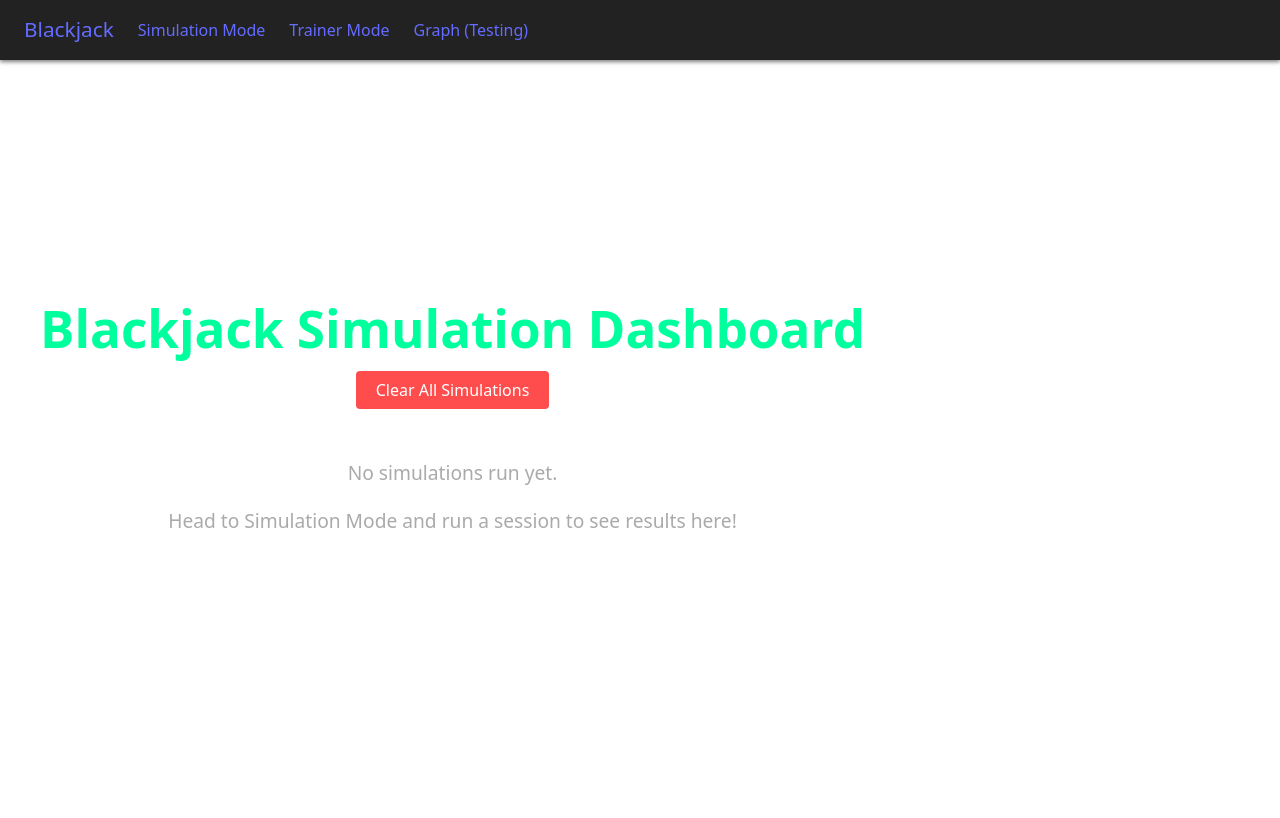
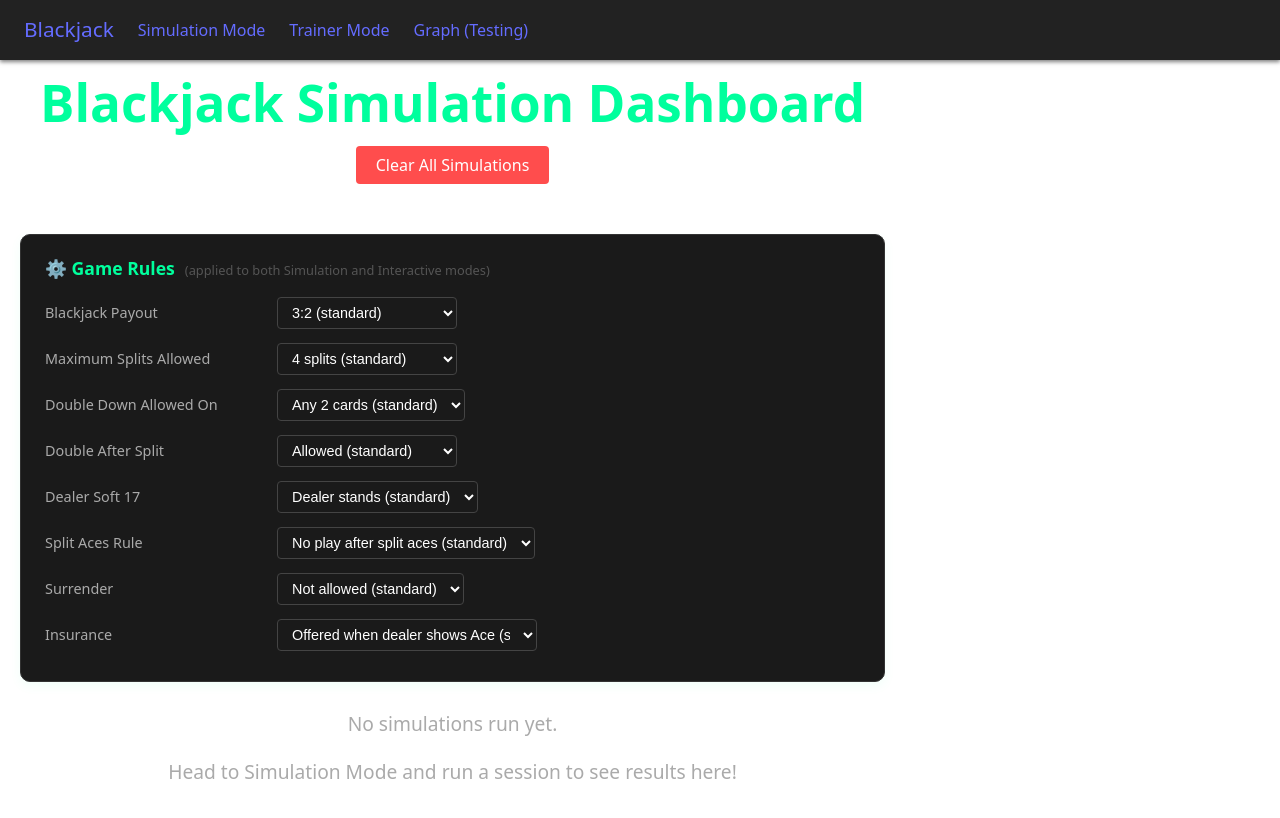
Before and after one commit to lucas-mach/Blackjack-Simulator, a React app in the folder frontend/: page / in a window 1280 px wide. Shown: the top 818 px of the page. Built offline with nearby package versions, Linux system fonts and the light colour scheme; the HTML template or start-up script is replaced by a standard one.

Commit message:
Update Dashboard.jsx

```diff
--- a/frontend/src/Dashboard.jsx
+++ b/frontend/src/Dashboard.jsx
@@ -1,8 +1,46 @@
 import React, { useState, useEffect } from 'react';
 import ResultsChart from './ResultsChart';
 
+const DEFAULT_RULES = {
+  blackjack_payout: '3:2',
+  max_splits: 4,
+  double_on: 'any',
+  double_after_split: true,
+  dealer_hits_soft_17: false,
+  split_aces: 'no_play',
+  surrender_allowed: false,
+  insurance_allowed: true,
+};
+
+const selectStyle = {
+  padding: '6px 10px',
+  borderRadius: '4px',
+  border: '1px solid #444',
+  backgroundColor: '#1a1a1a',
+  color: '#ffffff',
+  fontSize: '0.9rem',
+  cursor: 'pointer',
+  maxWidth: '260px',
+  minWidth: '180px',
+};
+
+const labelStyle = {
+  color: '#aaa',
+  fontSize: '0.9rem',
+  minWidth: '220px',
+  display: 'inline-block',
+};
+
 const Dashboard = () => {
   const [recentSims, setRecentSims] = useState([]);
+  const [rules, setRules] = useState(() => {
+    try {
+      const saved = localStorage.getItem('blackjackRules');
+      return saved ? { ...DEFAULT_RULES, ...JSON.parse(saved) } : { ...DEFAULT_RULES };
+    } catch {
+      return { ...DEFAULT_RULES };
+    }
+  });
 
   const clearDashboard = () => {
     if (window.confirm("Clear all saved simulations? This cannot be undone.")) {
@@ -13,19 +51,44 @@ const Dashboard = () => {
 
   useEffect(() => {
     const saved = localStorage.getItem('blackjackSimResults');
-    //setRecentSims(saved.slice(-5).reverse());
     if (saved) {
       try {
         const parsed = JSON.parse(saved);
-        // Expecting array of sim objects; take last 3-5
-        setRecentSims(Array.isArray(parsed) ? parsed.slice(-5).reverse() : [parsed]);    //<----------------NEW Fix: Now shows most recent sim first
+        setRecentSims(Array.isArray(parsed) ? parsed.slice(-5) : [parsed]);
       } catch (e) {
         console.error('Failed to parse saved sims', e);
       }
     }
   }, []);
 
+  const updateRule = (key, value) => {
+    const updated = { ...rules, [key]: value };
+    setRules(updated);
+    localStorage.setItem('blackjackRules', JSON.stringify(updated));
+  };
+
   const formatCurrency = (num) => `$${Math.round(num).toLocaleString()}`;
+
+  const RuleRow = ({ label, ruleKey, options }) => (
+    <div style={{ display: 'flex', alignItems: 'center', gap: '12px', marginBottom: '10px' }}>
+      <span style={labelStyle}>{label}</span>
+      <select
+        style={selectStyle}
+        value={String(rules[ruleKey])}
+        onChange={(e) => {
+          let val = e.target.value;
+          if (val === 'true') val = true;
+          else if (val === 'false') val = false;
+          else if (!isNaN(Number(val)) && ruleKey === 'max_splits') val = Number(val);
+          updateRule(ruleKey, val);
+        }}
+      >
+        {options.map(({ value, label }) => (
+          <option key={String(value)} value={String(value)}>{label}</option>
+        ))}
+      </select>
+    </div>
+  );
 
   const renderSimCard = (sim, index) => (
     <div style={{
@@ -34,7 +97,7 @@ const Dashboard = () => {
       borderRadius: '10px',
       padding: '20px',
       boxShadow: '0 4px 12px rgba(0,255,157,0.1)',
-    margin: '0 auto',       //<-------------------------------TODO Fix: centering dashboard content
+      margin: '0 auto',
       maxWidth: '900px'
     }}>
       <h2 style={{ color: '#00ff9d', marginBottom: '15px', textAlign: 'center' }}>
@@ -72,7 +135,6 @@ const Dashboard = () => {
         {sim.winRate && <p><strong>Win Rate:</strong> {sim.winRate.toFixed(1)}%</p>}
       </div>
 
-      {}
       <div style={{
         marginTop: '25px',
         paddingTop: '15px',
@@ -96,10 +158,11 @@ const Dashboard = () => {
   );
 
   return (
-      <div style={{padding: '20px', maxWidth: '1400px', margin: '0 auto'}}>
+    <div style={{ padding: '20px', maxWidth: '1400px', margin: '0 auto' }}>
 
-          <div style={{textAlign: 'center', marginBottom: '30px', padding: '20px'}}>
-              <h1 style={{color: '#00ff9d', marginBottom: '15px'}}>
+      {/* ── Header ── */}
+      <div style={{ textAlign: 'center', marginBottom: '30px', padding: '20px' }}>
+        <h1 style={{ color: '#00ff9d', marginBottom: '15px' }}>
           Blackjack Simulation Dashboard
         </h1>
         <button
@@ -118,39 +181,130 @@ const Dashboard = () => {
         </button>
       </div>
 
+      {/* ── Game Rules ── */}
+      <div style={{
+        background: '#1a1a1a',
+        border: '1px solid #333',
+        borderRadius: '10px',
+        padding: '20px 24px',
+        marginBottom: '28px',
+        boxShadow: '0 4px 12px rgba(0,255,157,0.06)'
+      }}>
+        <h2 style={{ color: '#00ff9d', marginTop: 0, marginBottom: '16px', fontSize: '1.1rem' }}>
+          ⚙️ Game Rules
+          <span style={{ color: '#555', fontWeight: 'normal', fontSize: '0.8rem', marginLeft: '10px' }}>
+            (applied to both Simulation and Interactive modes)
+          </span>
+        </h2>
+
+        <div style={{ display: 'grid', gridTemplateColumns: 'repeat(auto-fit, minmax(460px, 1fr))', gap: '4px 40px' }}>
+          <RuleRow
+            label="Blackjack Payout"
+            ruleKey="blackjack_payout"
+            options={[
+              { value: '3:2', label: '3:2 (standard)' },
+              { value: '6:5', label: '6:5' },
+              { value: '1:1', label: '1:1 (even)' },
+            ]}
+          />
+          <RuleRow
+            label="Maximum Splits Allowed"
+            ruleKey="max_splits"
+            options={[
+              { value: 1, label: '1 split' },
+              { value: 2, label: '2 splits' },
+              { value: 3, label: '3 splits' },
+              { value: 4, label: '4 splits (standard)' },
+              { value: 1000, label: 'Unlimited splits' },
+            ]}
+          />
+          <RuleRow
+            label="Double Down Allowed On"
+            ruleKey="double_on"
+            options={[
+              { value: 'any', label: 'Any 2 cards (standard)' },
+              { value: '10_11', label: '10 or 11 only' },
+            ]}
+          />
+          <RuleRow
+            label="Double After Split"
+            ruleKey="double_after_split"
+            options={[
+              { value: true, label: 'Allowed (standard)' },
+              { value: false, label: 'Not allowed' },
+            ]}
+          />
+          <RuleRow
+            label="Dealer Soft 17"
+            ruleKey="dealer_hits_soft_17"
+            options={[
+              { value: false, label: 'Dealer stands (standard)' },
+              { value: true, label: 'Dealer hits' },
+            ]}
+          />
+          <RuleRow
+            label="Split Aces Rule"
+            ruleKey="split_aces"
+            options={[
+              { value: 'no_play', label: 'No play after split aces (standard)' },
+              { value: 'play_no_resplit', label: 'Play + no resplit' },
+              { value: 'same', label: 'Aces treated same as other cards' },
+            ]}
+          />
+          <RuleRow
+            label="Surrender"
+            ruleKey="surrender_allowed"
+            options={[
+              { value: false, label: 'Not allowed (standard)' },
+              { value: true, label: 'Allowed' },
+            ]}
+          />
+          <RuleRow
+            label="Insurance"
+            ruleKey="insurance_allowed"
+            options={[
+              { value: false, label: 'Not offered' },
+              { value: true, label: 'Offered when dealer shows Ace (standard)' },
+            ]}
+          />
+        </div>
+      </div>
+
+      {/* ── Simulation History ── */}
       {recentSims.length === 0 ? (
-              <div style={{textAlign: 'center', color: '#aaa', fontSize: '1.2em'}}>
+        <div style={{ textAlign: 'center', color: '#aaa', fontSize: '1.2em' }}>
           <p>No simulations run yet.</p>
           <p>Head to Simulation Mode and run a session to see results here!</p>
         </div>
       ) : (
         <>
-                  {/* Latest simulation — full size at the top */}
-                  <div style={{marginBottom: '40px'}}>
-                      <h2 style={{color: '#00ff9d', marginBottom: '15px'}}>
-                          Latest Session — {recentSims[0].date}
+          {/* Latest simulation — full size at top */}
+          <div style={{ marginBottom: '40px' }}>
+            <h2 style={{ color: '#00ff9d', marginBottom: '15px' }}>
+              Latest Session — {recentSims[recentSims.length - 1].date}
             </h2>
-                      {renderSimCard(recentSims[0], 0)}
+            {renderSimCard(recentSims[recentSims.length - 1], recentSims.length - 1)}
           </div>
 
           {/* Older sessions as collapsible dropdowns */}
           {recentSims.length > 1 && (
             <div>
-                          <h3 style={{color: '#aaa', marginBottom: '15px'}}>Previous Sessions</h3>
-                          {recentSims.slice(1).map((sim, idx) => (
-                              <details key={idx} style={{marginBottom: '12px'}}>
+              <h3 style={{ color: '#aaa', marginBottom: '15px' }}>Previous Sessions</h3>
+              {[...recentSims].slice(0, -1).reverse().map((sim, idx) => (
+                <details key={idx} style={{ marginBottom: '12px' }}>
                   <summary style={{
                     cursor: 'pointer',
                     background: '#1a1a1a',
                     padding: '12px 16px',
                     borderRadius: '6px',
                     color: '#00ff9d',
-                                      fontWeight: 'bold'
+                    fontWeight: 'bold',
+                    listStyle: 'none',
                   }}>
-                                      Session {idx + 2} — {sim.date}
+                    Session {recentSims.length - 1 - idx} — {sim.date}
                   </summary>
-                                  <div style={{padding: '20px', background: '#111', borderRadius: '0 0 6px 6px'}}>
-                                      {renderSimCard(sim, idx + 1)}
+                  <div style={{ padding: '20px', background: '#111', borderRadius: '0 0 6px 6px' }}>
+                    {renderSimCard(sim, recentSims.length - 2 - idx)}
                   </div>
                 </details>
               ))}
```
Lines whose indentation alone changed are shown as unchanged.
